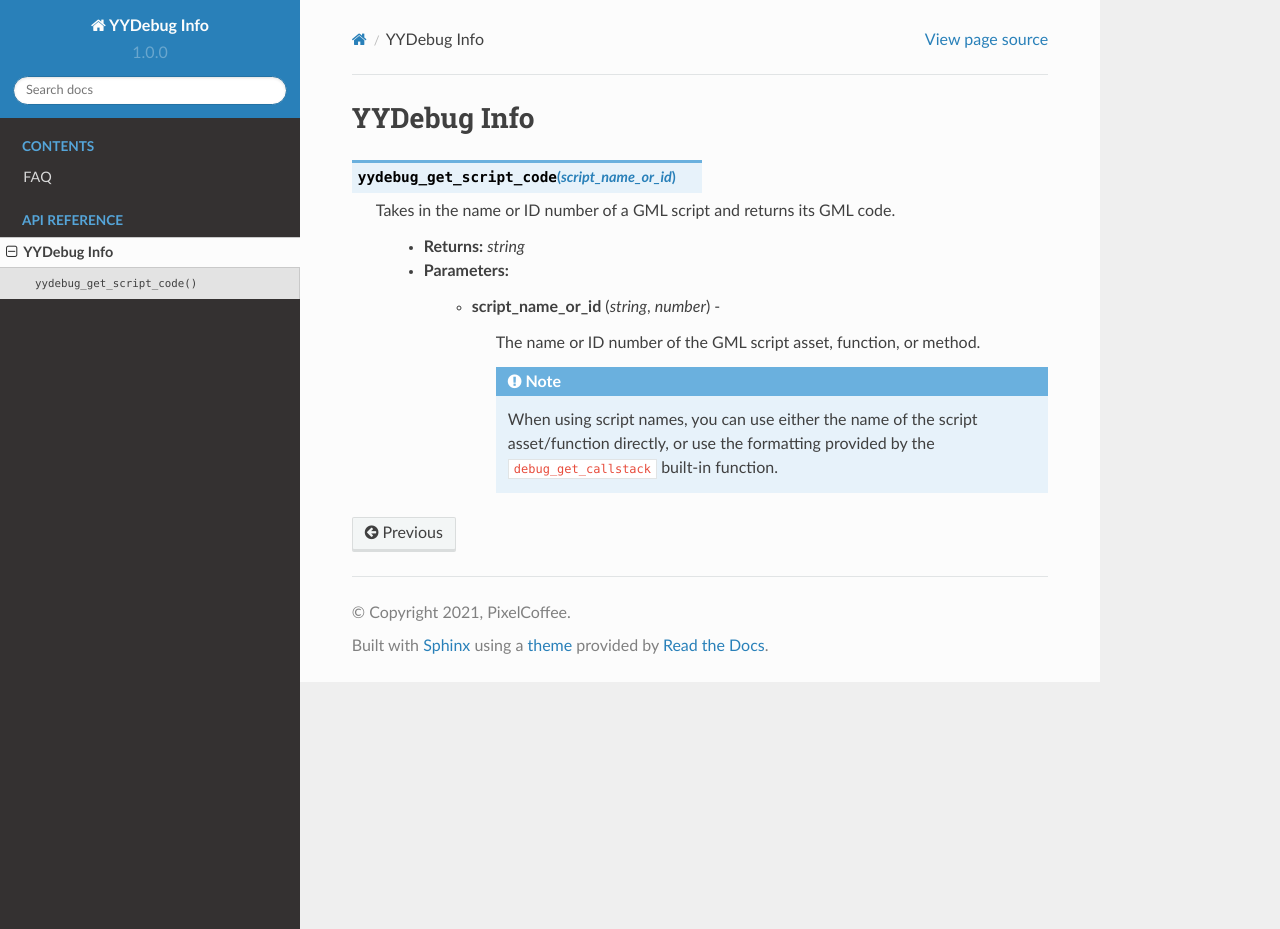
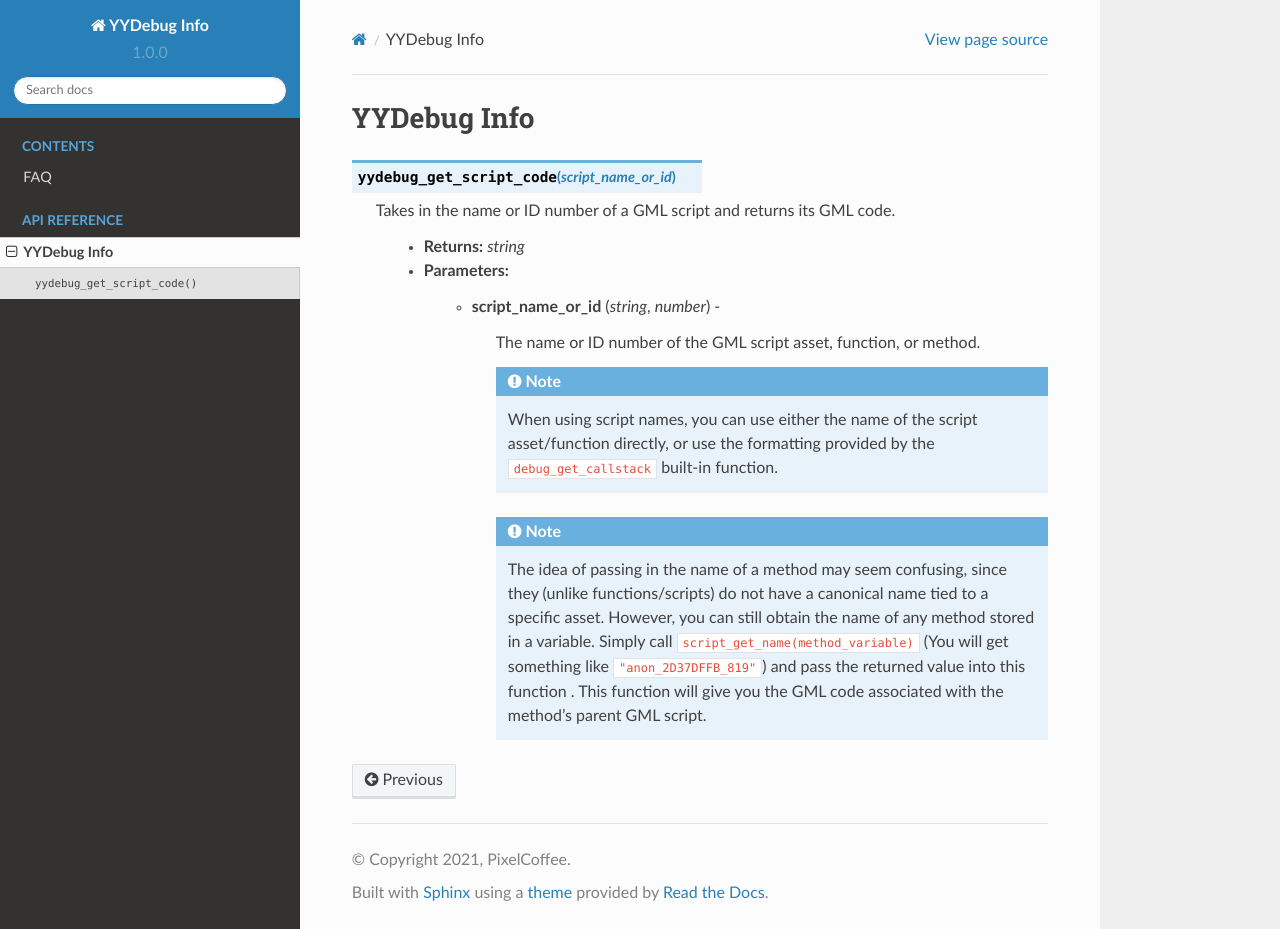
Before and after one commit to pixel-coffee/yydebuginfodocs, a Sphinx documentation site: the page built from docs/source/yydebug_info.rst, in a window 1280 px wide and 929 px high. Built offline with Sphinx 7.4.7 and the Read the Docs theme 2.0.0, drawn with Linux system fonts in a browser that asks for light colours.

Commit message:
Update yydebug_info.rst

```diff
--- a/docs/source/yydebug_info.rst
+++ b/docs/source/yydebug_info.rst
@@ -16,3 +16,10 @@ YYDebug Info
                .. note::
                   When using script names, you can use either the name of the script asset/function directly,
                   or use the formatting provided by the ``debug_get_callstack`` built-in function.
+
+               .. note::
+                  The idea of passing in the name of a method may seem confusing, since they (unlike functions/scripts)
+                  do not have a canonical name tied to a specific asset. However, you can still obtain the name of any
+                  method stored in a variable. Simply call ``script_get_name(method_variable)``
+                  (You will get something like ``"anon_2D37DFFB_819"``) and pass the returned value into this function .
+                  This function will give you the GML code associated with the method's parent GML script.
```
